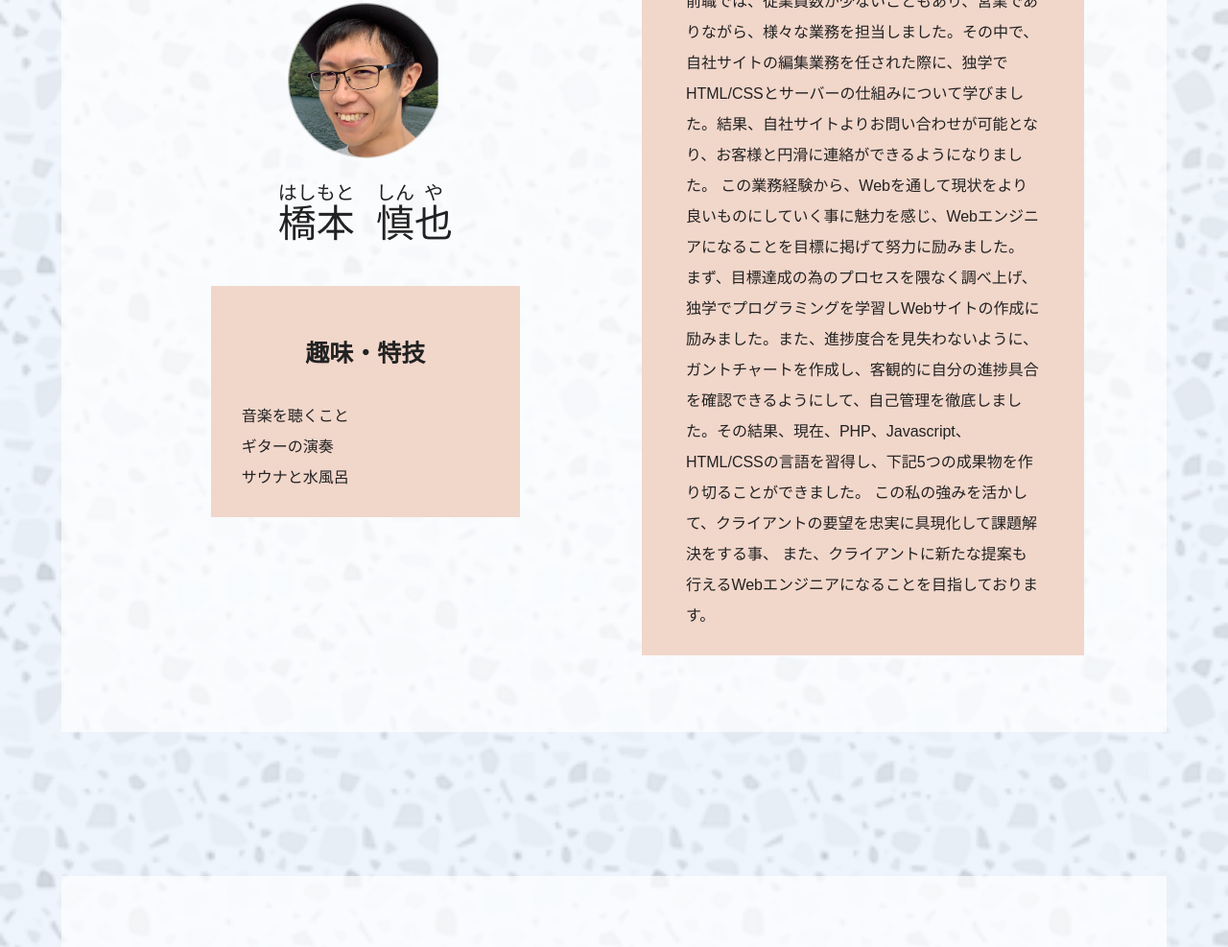
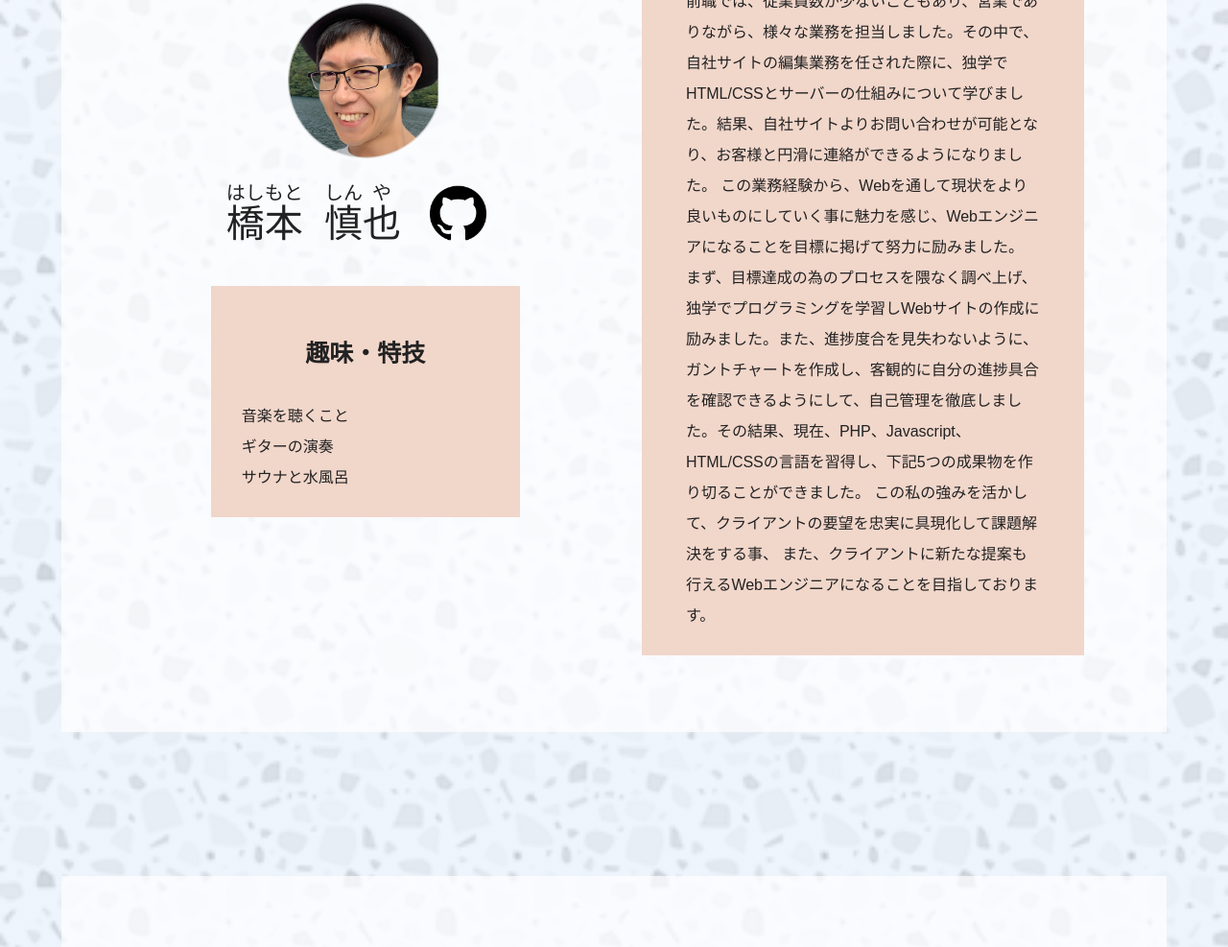
Before and after one commit to tbh0013/portfolio, a plain HTML site: page index.html in a window 1280 px wide. Shown: the part 1306-2293 px from the top of the page at 96% size. Drawn offline with Linux system fonts and the light colour scheme.

Commit message:
fix: githubリンク追加

```diff
--- a/asset/index.css
+++ b/asset/index.css
@@ -176,6 +176,17 @@ h2 {
     height: auto;
     font-size: 4.0rem;
     margin: 25px auto;
+    white-space: nowrap;
+}
+
+.github {
+    width: 30%;
+    display: inline-block;
+}
+
+.github_icon {
+    width: 60%;
+    vertical-align: top;
 }
 
 .flex_break {
--- a/asset/index_sp.css
+++ b/asset/index_sp.css
@@ -53,6 +53,15 @@ h4 {
 #hobby {
     width: 90%;
     margin: 50px auto;
+}
+
+.github {
+    display: block;
+    margin: 0 auto;
+}
+
+.github_icon {
+    width: 40%;
 }
 
 #profile {
--- a/index.html
+++ b/index.html
@@ -36,6 +36,7 @@
                 <!-- /#mypicture -->
                 <p id="myname">
                     <ruby>橋<rt>はし</rt>本<rt>もと</rt></ruby>&nbsp;&nbsp;<ruby>慎<rt>しん</rt>也<rt>や</rt></ruby>
+                    <a class="github" href="https://github.com/tbh0013"><img class="github_icon" src="./asset/github.png"></a>
                 </p>
                 <div id="hobby">
                     <h3>趣味・特技</h3>
```
Also changed, not shown: asset/github.png (added).
